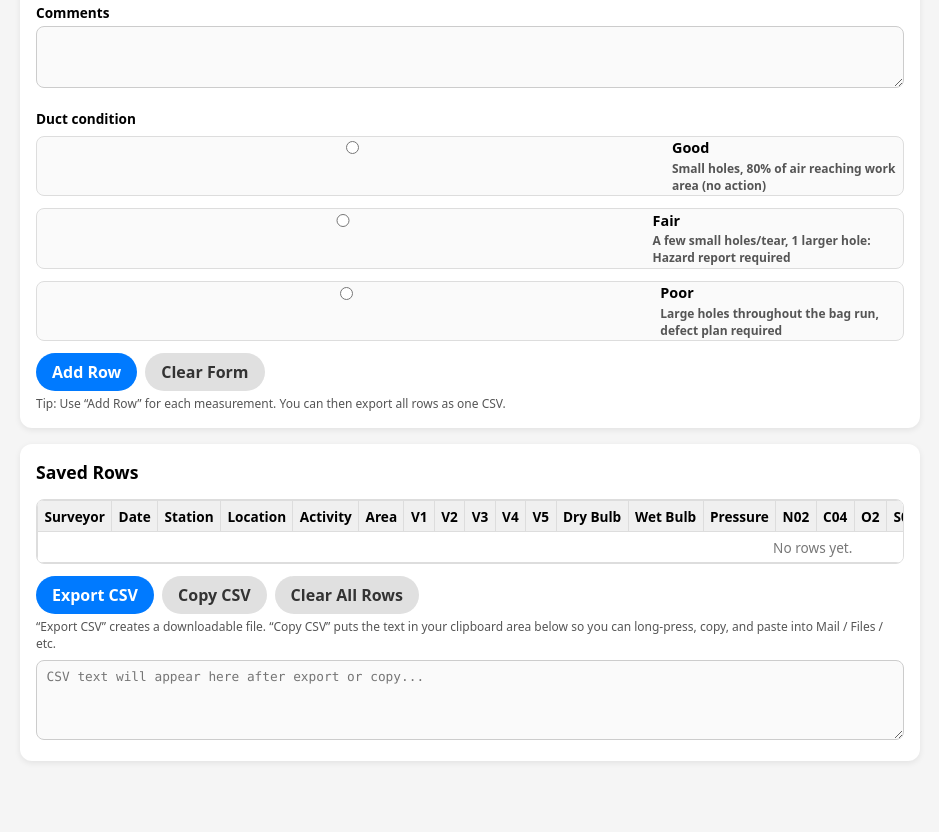
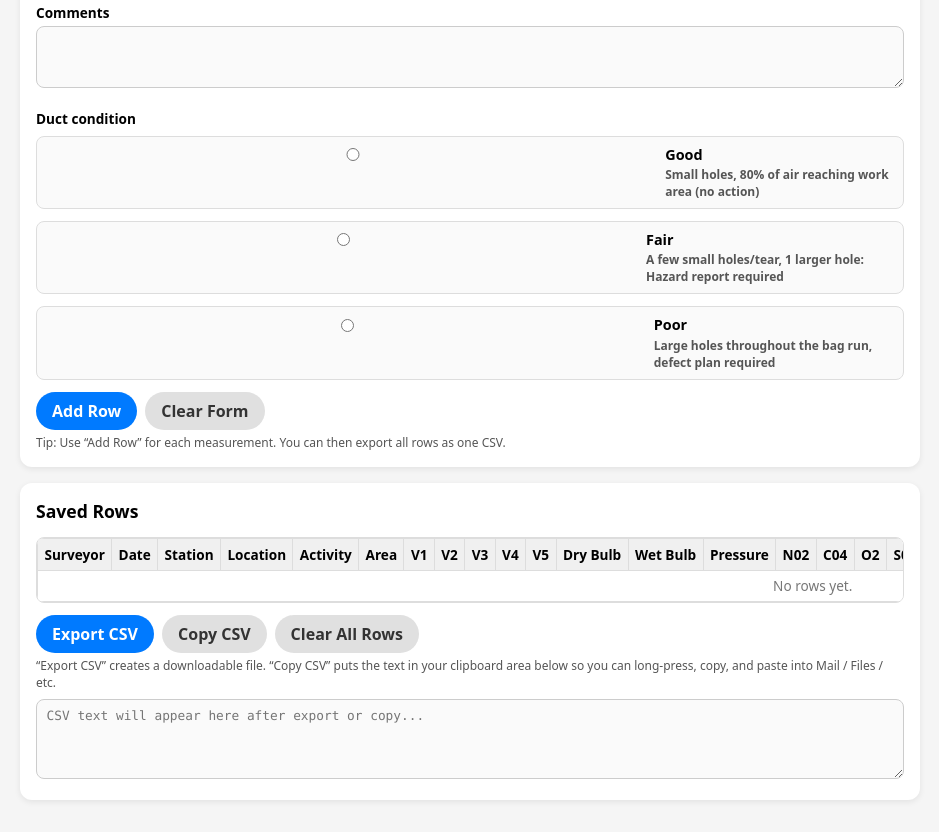
Before and after one commit to markedwards1/sturdy-octo-guacamole, a plain HTML site: page index.html in a window 1280 px wide. Shown: the part 1078-1910 px from the top of the page, without its empty margins (170-1109 px from the left). Before the commit the page ends 1871 px from the top, so only its background shows below. Drawn offline with Linux system fonts and the light colour scheme.

Commit message:
Update index.html
trying to change radio buttons

```diff
--- a/index.html
+++ b/index.html
@@ -172,7 +172,7 @@
       display: flex;
       align-items: flex-start;
       gap: 0.5rem;
-      padding: 0.1rem 0.1rem;
+      padding: 0.5rem 0.6rem;
       border-radius: 8px;
       border: 1px solid #ddd;
       background: #fafafa;
```
